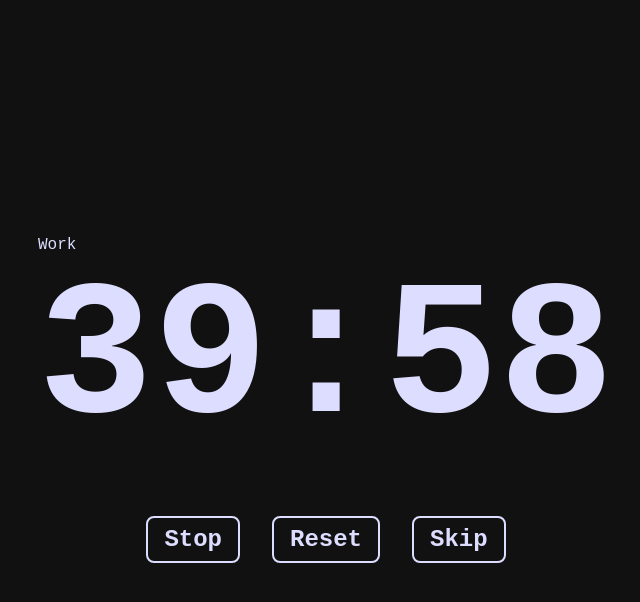
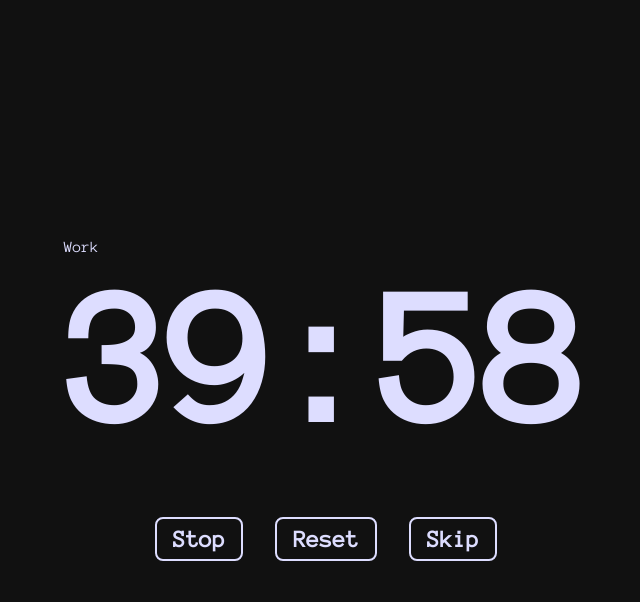
Before and after one commit to Azalurg/EchoTimer, a plain HTML site: page index.html in a window 1280 px wide. Both pictures are taken after a click on the button "Start". Shown: the whole page, without its empty margins (314-954 px from the left). Drawn offline with Linux system fonts and the light colour scheme.

Commit message:
Fix font and sound bug

```diff
--- a/index.html
+++ b/index.html
@@ -1,12 +1,24 @@
 <!DOCTYPE html>
 <html lang="en">
+
 <head>
     <meta charset="UTF-8">
     <meta name="viewport" content="width=device-width, initial-scale=1.0">
     <title>Timer</title>
 
+    <!-- FONT -->
+    <link rel="preconnect" href="https://fonts.googleapis.com">
+    <link rel="preconnect" href="https://fonts.gstatic.com" crossorigin>
+    <link href="https://fonts.googleapis.com/css2?family=Anonymous+Pro&display=swap" rel="stylesheet">
+
+    <!-- ICONS -->
+    <script src="https://kit.fontawesome.com/6f3103b13c.js" crossorigin="anonymous"></script>
+
+    <!-- CSS -->
     <link type="text/css" rel="stylesheet" href="./style.css">
+
 </head>
+
 <body>
     <section>
         <div id="container">
@@ -17,19 +29,20 @@
                     <span>:</span>
                     <span id="timer_time_seconds">00</span>
                 </div>
-                <br/>
+                <br />
                 <div id="timer_buttons">
-                    <button id="timer_buttons_start" onclick="startTimer()">Start</button>
-                    <button id="timer_buttons_stop" onclick="stopTimer()">Stop</button>
-                    <button id="timer_buttons_reset" onclick="resetTimer()">Reset</button>
-                    <button id="timer_buttons_next" onclick="skipTimer()">Skip</button>
+                    <button id="timer_buttons_start" onclick="startTimer(); clickSound();">Start</button>
+                    <button id="timer_buttons_stop" onclick="stopTimer(); clickSound();">Stop</button>
+                    <button id="timer_buttons_reset" onclick="resetTimer(); clickSound();">Reset</button>
+                    <button id="timer_buttons_next" onclick="skipTimer(); clickSound();">Skip</button>
                 </div>
             </div>
         </div>
         <div id="bell">
-            <button id="bell_button" onclick="stopSound()"><spna> </spna></button>
+            <button id="bell_button" onclick="stopSound(); clickSound();"><i class="fa-solid fa-bell"></i></button>
         </div>
     </section>
     <script src="./script.js"></script>
 </body>
+
 </html>
--- a/script.js
+++ b/script.js
@@ -11,8 +11,8 @@ let bell_button = document.getElementById("bell_button");
 
 let work_time = 40;
 let break_time = 10;
+let long_break_time = 30;
 let seconds = 0;
-let long_break_time = 30;
 
 work = true;
 
@@ -28,7 +28,6 @@ window.onload = () => {
 }
 
 function startTimer() {
-    clickSound();
     start_button.style = "display: none;";
     stop_button.style = "display: inline;";
     interval = setInterval(timer, 1000);
@@ -40,7 +39,6 @@ function startTimer() {
 }
 
 function stopTimer() {
-    clickSound();
     timer_title.innerHTML = "Paused";
     clearInterval(interval);
     start_button.style = "display: inline;";
@@ -48,7 +46,6 @@ function stopTimer() {
 }
 
 function resetTimer() {
-    clickSound();
     clearInterval(interval);
     start_button.style = "display: inline;";
     stop_button.style = "display: none;";
@@ -64,7 +61,6 @@ function resetTimer() {
 }
 
 function skipTimer() {
-    clickSound();
     work = !work;
     resetTimer();
 }
@@ -73,10 +69,10 @@ timer = () => {
     if (seconds == 0) {
         seconds = 59;
         timer_time_seconds.innerHTML = String(seconds).padStart(2, '0');
-        timer_time_minutes.innerHTML = timer_time_minutes.innerHTML - 1;
+        timer_time_minutes.innerHTML = String(timer_time_minutes.innerHTML - 1).padStart(2, '0');
     } else {
         seconds = seconds - 1;
-        timer_time_seconds.innerHTML = seconds;
+        timer_time_seconds.innerHTML = String(seconds).padStart(2, '0');
     }
 
     if (timer_time_minutes.innerHTML == 0 && seconds == 0) {
@@ -108,7 +104,6 @@ function playSound() {
 }
 
 function stopSound() {
-    clickSound();
     audio.pause();
     audio.currentTime = 0;
     bell_button.style = "display: none;";
--- a/style.css
+++ b/style.css
@@ -1,7 +1,7 @@
 body{
     background-color: #111111;
     color: #ddddff;
-    font-family: "Mononoki Nerd Font", monospace;
+    font-family: 'Anonymous Pro', monospace;
     margin: 0;
     padding: 0;
     width: 100%;
@@ -32,7 +32,7 @@ button{
     border-radius: 0.5rem;
     color: #ddddff;
     cursor: pointer;
-    font-family: Mononoki, monospace;
+    font-family: 'Anonymous Pro', monospace;
     font-size: 1.5rem;
     font-weight: bold;
     margin: 0 1rem;
```
